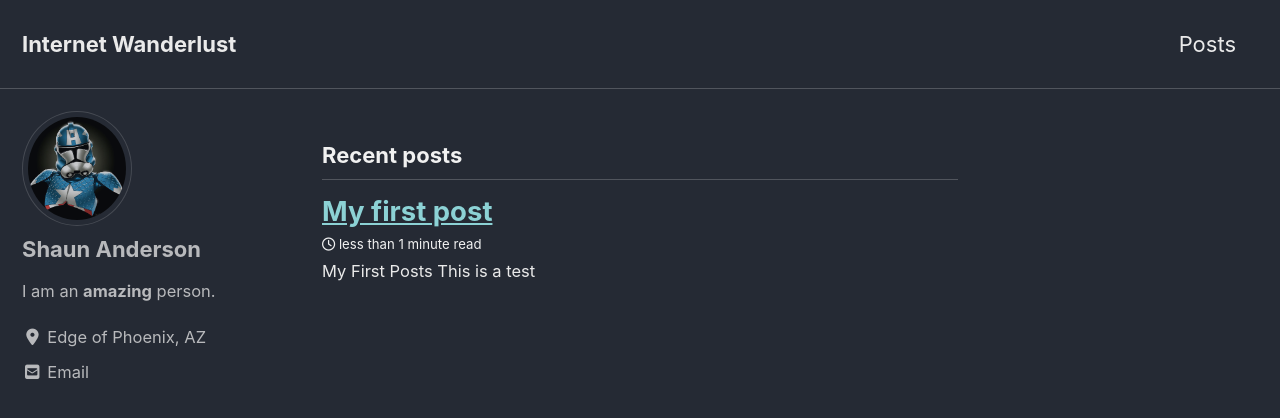
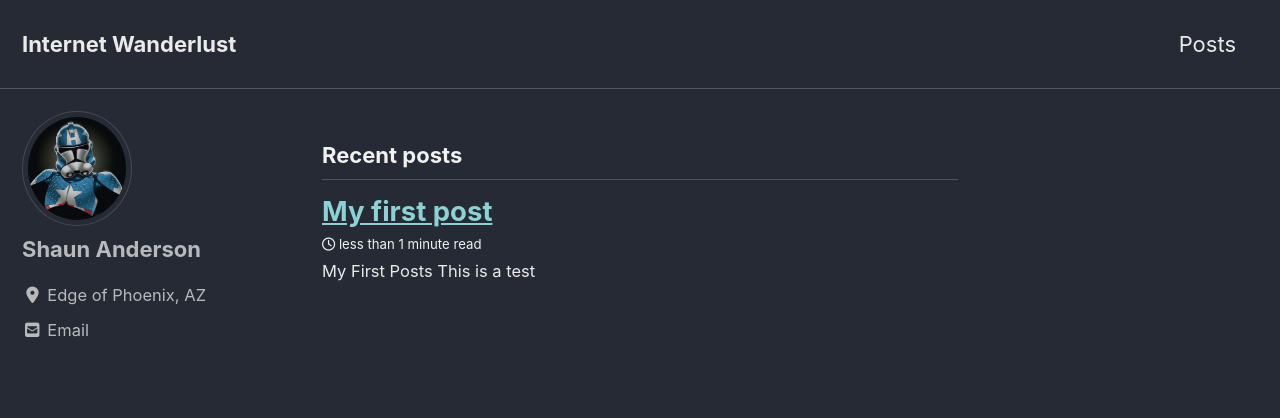
Before and after one commit to ShaunAndersonAZ/ShaunAndersonAZ.github.io, a Jekyll site: the page built from index.html, in a window 1280 px wide and 900 px high. Shown: the top 418 px of the window. Built offline with Jekyll 4.4.1, drawn with Linux system fonts in a browser that asks for light colours; cached includes are drawn as plain includes; nearby versions of some CDN libraries; the list of posts is cut into pages by our own code.

Commit message:
updating config

```diff
--- a/_config.yml
+++ b/_config.yml
@@ -109,7 +109,7 @@ analytics:
 author:
   name             : "Shaun Anderson"
   avatar           : "/assets/images/bio-photo.jpg"
-  bio              : "I am an **amazing** person."
+  bio              : ""
   location         : "Edge of Phoenix, AZ"
   email            : "shaunandersonaz@gmail.com"
   links:
```
